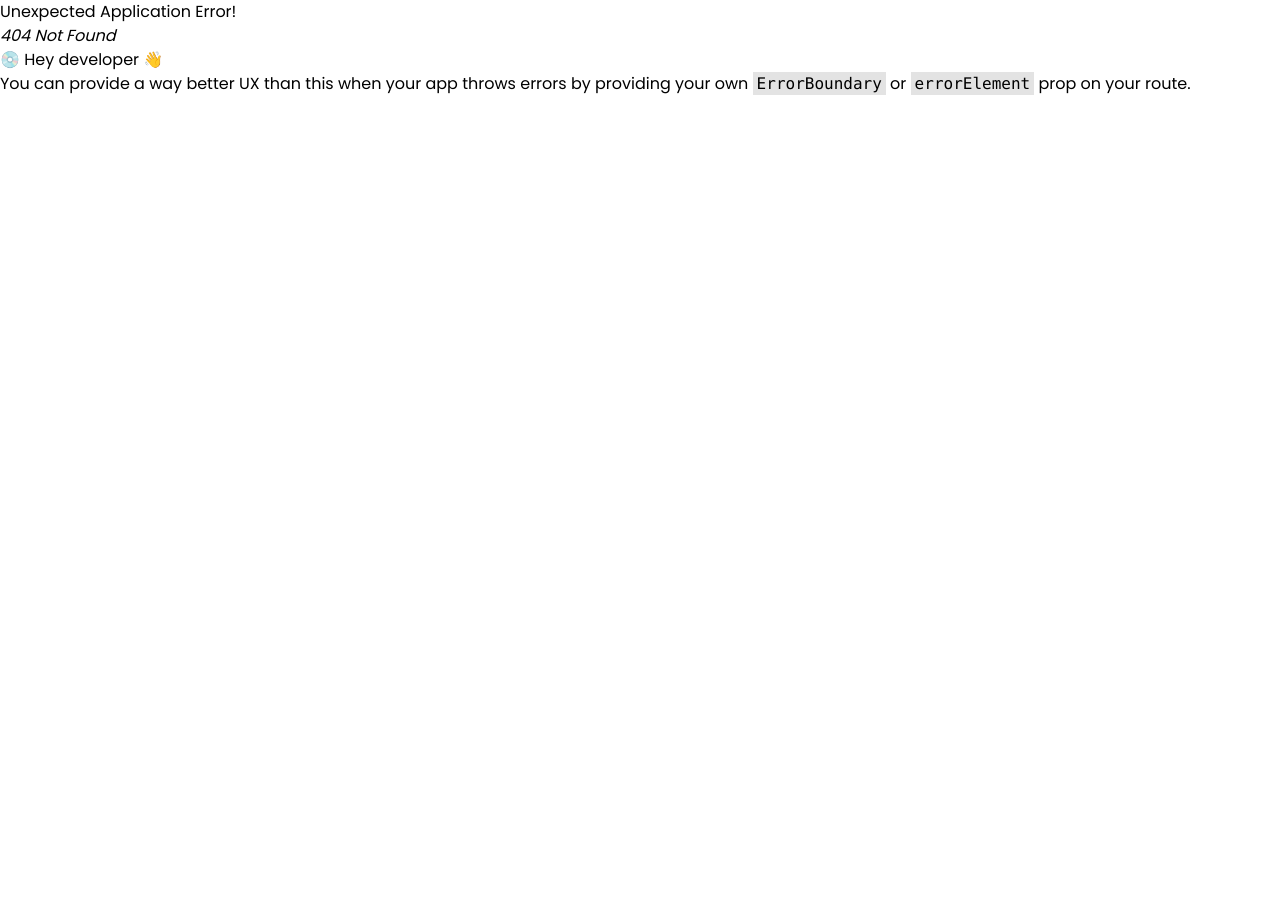
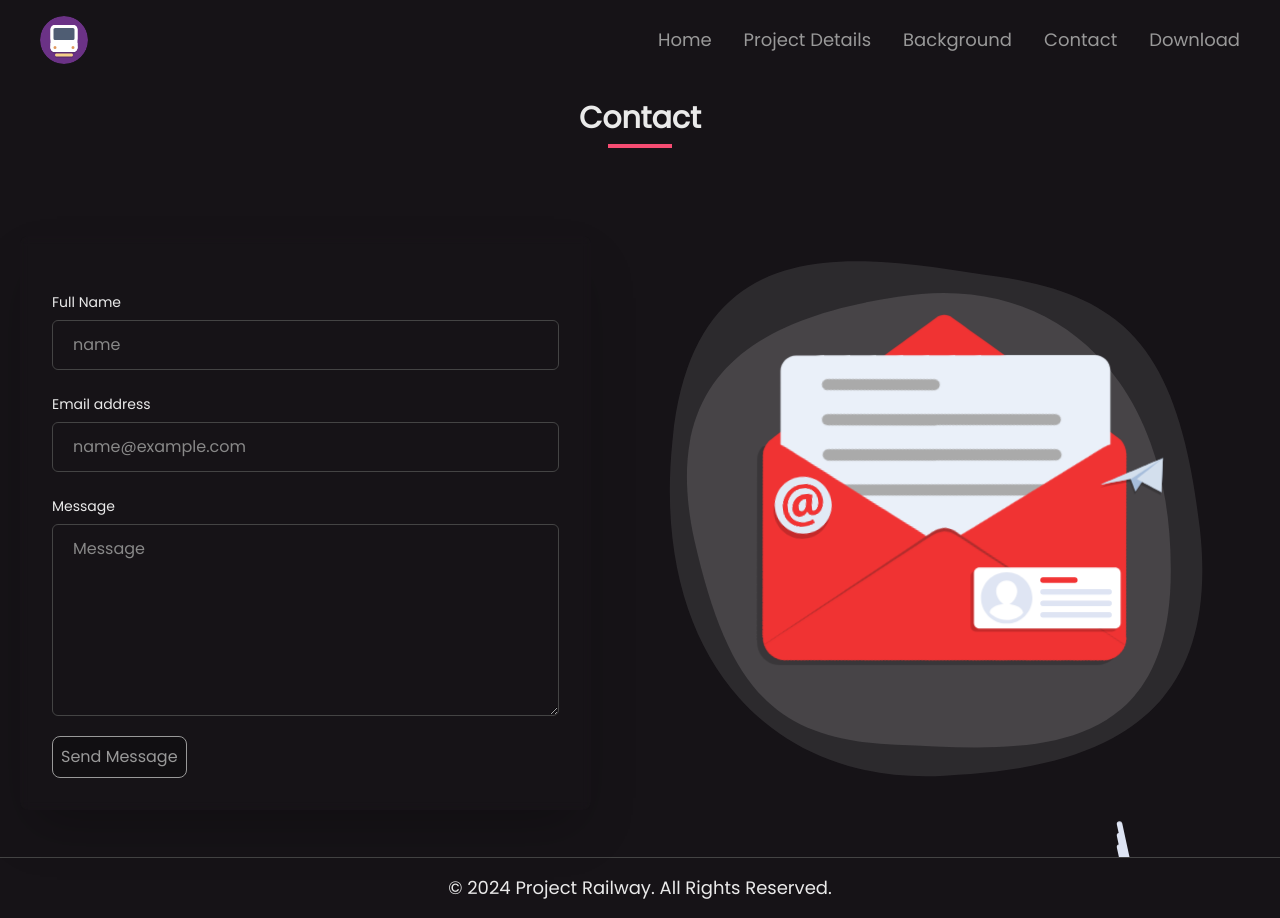
Before and after one commit to holapepgit/portfolio-1, a React (Vite) app: page /contact in a window 1280 px wide. Before the commit this address had no page. Before the commit the page ends 800 px from the top, so only its background shows below. Built offline with nearby package versions, Linux system fonts and the light colour scheme.

Commit message:
Updated routes

```diff
--- a/src/Layout/Main.jsx
+++ b/src/Layout/Main.jsx
@@ -8,7 +8,9 @@ const Main = () => {
   return (
     <div>
       <Navbar></Navbar>
-      <Outlet></Outlet>
+      <div className="min-h-[calc(100vh-141px)]">
+        <Outlet></Outlet>
+      </div>
       <Footer></Footer>
       <Helmet>
         <meta property="og:title" content="Your Website Title" />
--- /dev/null
+++ b/src/Pages/About.jsx
@@ -0,0 +1,9 @@
+const About = () => {
+  return (
+    <div>
+      <h1> This is About component </h1>
+    </div>
+  );
+};
+
+export default About;
--- /dev/null
+++ b/src/Pages/Background.jsx
@@ -0,0 +1,11 @@
+import AboutMe from "./Home/AboutMe";
+
+const Background = () => {
+  return (
+    <div>
+      <AboutMe />
+    </div>
+  );
+};
+
+export default Background;
--- /dev/null
+++ b/src/Pages/ContactUs.jsx
@@ -0,0 +1,11 @@
+import Contact from "./Home/Contact";
+
+const ContactUs = () => {
+  return (
+    <div>
+      <Contact />
+    </div>
+  );
+};
+
+export default ContactUs;
--- a/src/Pages/Home/AboutMe.jsx
+++ b/src/Pages/Home/AboutMe.jsx
@@ -1,7 +1,7 @@
 const AboutMe = () => {
   return (
     <>
-      <div id="background" className=" px-6 py-16 mx-auto bg-white">
+      <div id="background" className=" px-6 py-12 mx-auto bg-white">
         <div className="lg:mx-auto text-center">
           <h2 className="text-3xl font-bold mb-2">Background</h2>
           <div className="mx-auto w-28 h-1 mb-5 bg-secondary"></div>
--- a/src/Pages/Home/Contact.jsx
+++ b/src/Pages/Home/Contact.jsx
@@ -86,7 +86,7 @@ const Contact = () => {
               <button
                 type="submit"
                 role="button"
-                className=" mt-5 bg-black/50  text-gray-300 border px-2 py-2 rounded border-gray-300">
+                className=" mt-5 bg-black/20 hover:bg-black/70 transition-all  text-gray-300 border px-2 py-2 rounded-lg border-gray-300">
                 Send Message
               </button>
             </form>
--- a/src/Pages/Shared/Navbar.jsx
+++ b/src/Pages/Shared/Navbar.jsx
@@ -39,20 +39,6 @@ const Navbar = () => {
               {option.name}
             </Link>
           ))}
-
-          <a
-            href="./#background"
-            className="text-gray-300  hover:text-white text-xl lg:text-lg font-medium  transition-all duration-300 inline-block"
-            onClick={() => setOpen(!isOpen)}>
-            About
-          </a>
-
-          <a
-            href="./#contact"
-            className="text-gray-300  hover:text-white text-xl lg:text-lg font-medium  transition-all duration-300 inline-block"
-            onClick={() => setOpen(!isOpen)}>
-            Contact
-          </a>
           <a
             href="/presentation.pdf"
             download
@@ -75,6 +61,14 @@ const navOptions = [
     name: "Project Details",
     path: "/projects",
   },
+  {
+    name: "Background",
+    path: "/background",
+  },
+  {
+    name: "Contact",
+    path: "/contact",
+  },
 ];
 
 export default Navbar;
```
Also changed, not shown: src/main.jsx (+10 -0 lines).
